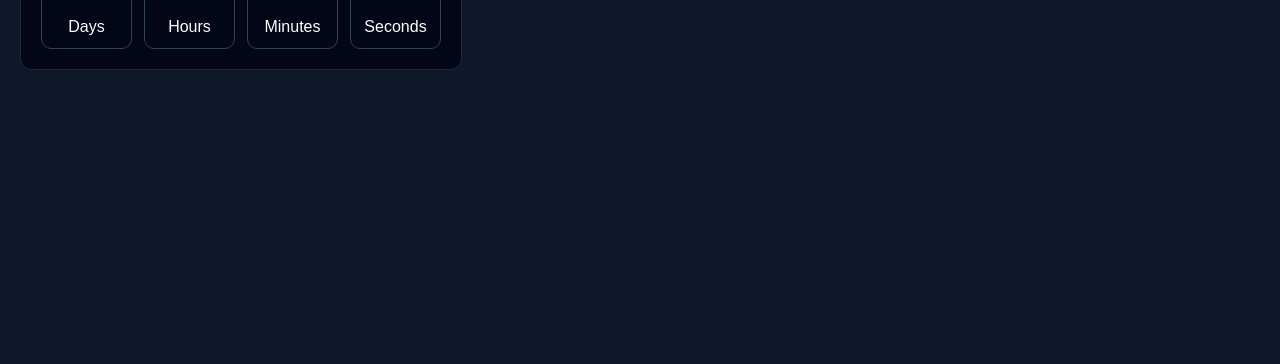
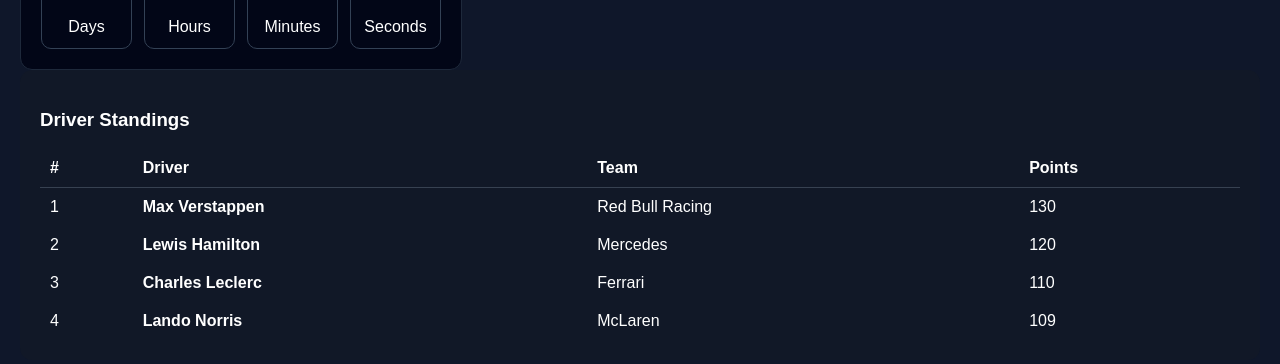
Before and after one commit to AhmedRaza02912/Tangent, a React (Vite) app in the folder Frontend/dashboard/: page / in a window 1280 px wide. Shown: the part 632-996 px from the top of the page. Before the commit the page ends 800 px from the top, so only its background shows below. Built offline with nearby package versions, Linux system fonts and the light colour scheme.

Commit message:
Driver Standings Component Added

```diff
--- a/Frontend/dashboard/src/App.jsx
+++ b/Frontend/dashboard/src/App.jsx
@@ -1,7 +1,8 @@
 import AppLayout from "./layout/AppLayout.jsx";
 import RaceCard from "./components/NextRace/RaceCard.jsx";
 import CountdownCard from "./components/Countdown/CountdownCard.jsx";
-
+import DriverStandings from "./components/DriverStandings/Standings.jsx";
+import "./components/DriverStandings/DriverStandings.css";
 function App() {
   return (
     <>
@@ -13,6 +14,7 @@
         date="12 Feb 2026"
         />
         <CountdownCard />
+        <DriverStandings />
       </AppLayout>
     </>
   );
--- /dev/null
+++ b/Frontend/dashboard/src/components/DriverStandings/DriverStandings.css
@@ -0,0 +1,104 @@
+/* .driver-standings-card{
+    background: linear-gradient(100deg, #1f2937, #111827);
+    border-radius: 14px;
+    padding: 16px;
+    color: whitesmoke;
+    box-shadow: 0 10px 30px rgba(0,0,0,0.4);
+}
+.header{
+    display: flex;
+    justify-content: space-between;
+    align-items:center;
+    margin-bottom: 12px;
+}
+
+.header h3{
+    margin: 0px;
+    font-size: 19px;
+}
+
+.tabs button{
+    background: transparent;
+    border: none;
+    color: #9ca3ef;
+    margin-left: 10px;
+    cursor: pointer;
+
+}
+
+.tabs .active{
+    color: #ef4444;
+    border-bottom: 2px solid #ef4444;
+}
+
+table{
+    width: 100%;
+    border-collapse: collapse;
+}
+
+thead th{
+    text-align: left;
+    font-size: 12px;
+    color: #9ca3ef;
+    padding-bottom: 8px;
+}
+
+tbody tr{
+    border-top: 1px solid rgba(255,255,255,0.08);
+}
+
+tbody td{
+    padding: 10px 0px;
+    font-size: 14px;
+}
+
+.driver-name{
+    display: flex;
+    flex-direction: column;
+}
+
+.driver-name span{
+    font-size: 11px;
+    color: #9ca3ef
+} */
+
+
+.driver-standings-card {
+  background: #111827;
+  padding: 20px;
+  border-radius: 12px;
+  color: white;
+}
+
+.tabs {
+  display: flex;
+  gap: 10px;
+  margin-bottom: 15px;
+}
+
+.tabs button {
+  background: #1f2937;
+  color: white;
+  border: none;
+  padding: 6px 14px;
+  border-radius: 6px;
+  cursor: pointer;
+}
+
+.tabs .active {
+  background: #ef4444;
+}
+
+table {
+  width: 100%;
+  border-collapse: collapse;
+}
+
+th, td {
+  padding: 10px;
+  text-align: left;
+}
+
+thead {
+  border-bottom: 1px solid #374151;
+}
--- /dev/null
+++ b/Frontend/dashboard/src/components/DriverStandings/Standings.jsx
@@ -0,0 +1,66 @@
+import "./DriverStandings.css";
+
+const mockDrivers = [
+{
+    position: 1,
+    name: "Max Verstappen",
+    team: "Red Bull Racing",
+    points: 130
+},
+{
+    position: 2,
+    name: "Lewis Hamilton",
+    team: "Mercedes",
+    points: 120
+},
+{
+    position: 3,
+    name: "Charles Leclerc",
+    team: "Ferrari",
+    points: 110
+
+},
+{
+    position: 4,
+    name: "Lando Norris",
+    team: "McLaren",
+    points: 109
+}
+];
+
+export default function DriverStandings(){
+    return(
+        <div className="driver-standings-card">
+            <div className="header">
+                <h3>Driver Standings</h3>
+            </div>
+            <table>
+                <thead>
+                    <tr>
+                        <th>#</th>
+                        <th>Driver</th>
+                        <th>Team</th>
+                        <th>Points</th>
+                    </tr>
+                </thead>
+<tbody>
+  {mockDrivers.map((driver) => (
+    <tr key={driver.position}>
+      <td>{driver.position}</td>
+      <td>
+        <div className="driver-name">
+          <strong>{driver.name}</strong>
+        </div>
+      </td>
+      <td>{driver.team}</td>
+      <td>{driver.points}</td>
+    </tr>
+  ))}
+</tbody>
+
+            </table>
+        </div>
+
+
+    );
+}
```
